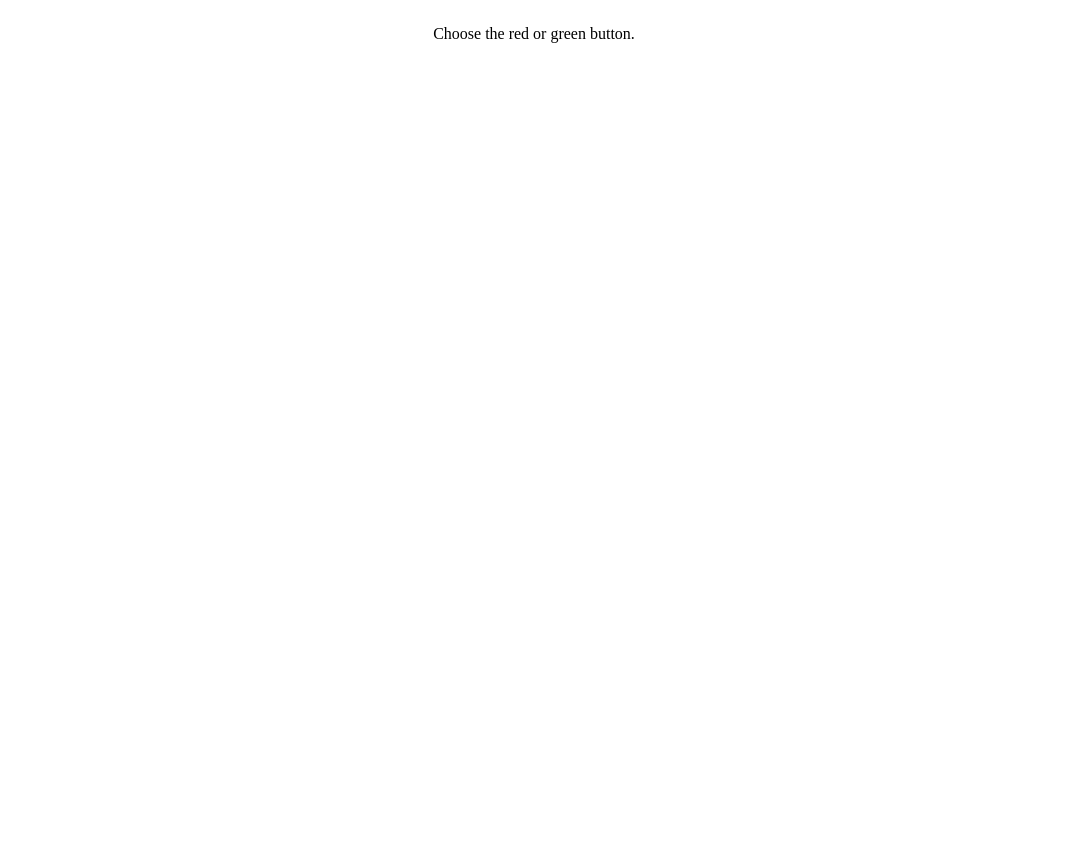
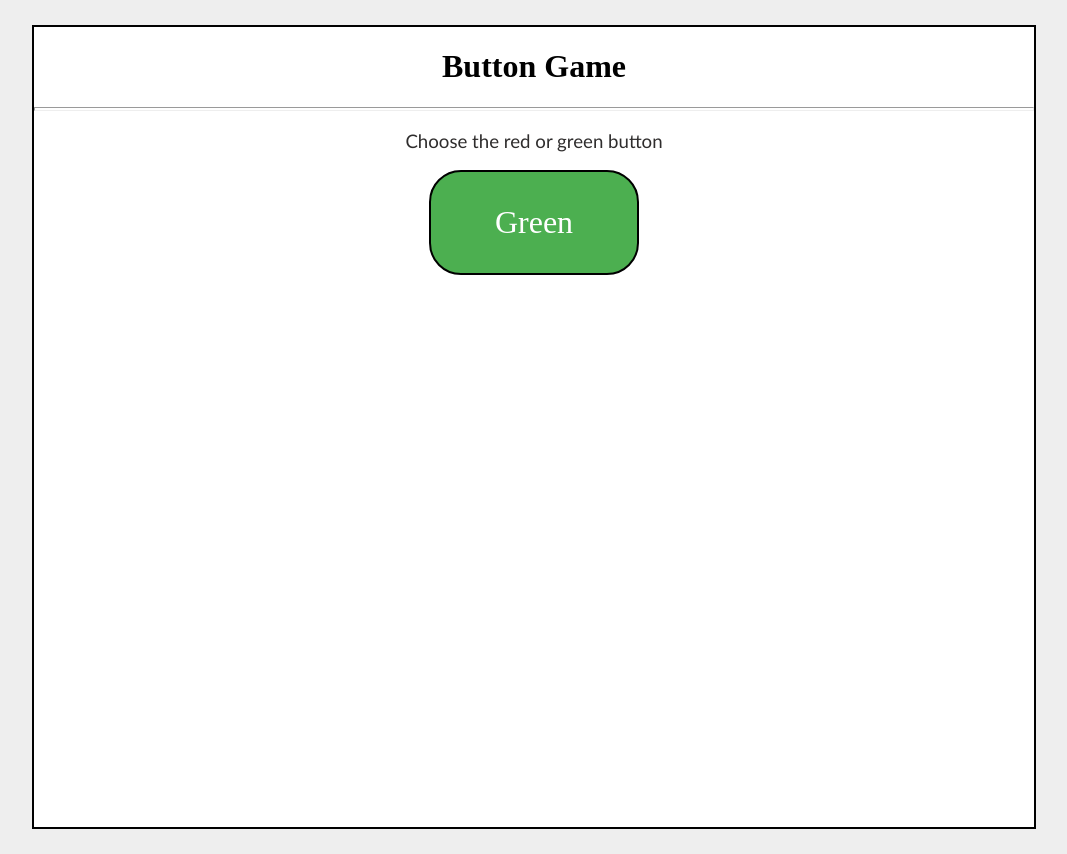
Before and after one commit to NCarteazy/Buttons, a plain HTML site: page htmlcss/index.html in a window 1280 px wide. Shown: the whole page, without its empty margins (106-1173 px from the left). Before the commit the page ends 800 px from the top, so only its background shows below. Drawn offline with Linux system fonts and the light colour scheme.

Commit message:
small adds

```diff
--- a/htmlcss/index.html
+++ b/htmlcss/index.html
@@ -7,7 +7,10 @@
 
 <body>
 <div id="main">
-Choose the red or green button.
+<h1>Button Game</h1>
+<hr>
+<p>Choose the red or green button</p>
+<button1 class="button">Green</button1>
 </div>
 
 </body>
--- a/htmlcss/style.css
+++ b/htmlcss/style.css
@@ -1,9 +1,53 @@
 body {
-background: #FFFFFF;
+background: #EEEEEE;
 text-align:center
 }
 #main {
 width: 1000px;
-height:600px;
+height:800px;
+background: #FFFFFF;
 margin: 25px auto;
+border: solid 2px #000000;
 }
+
+h1 {
+text-align: center;
+font-family:"Times New Roman";
+font: 20pt;
+color: #000000;
+}
+
+hr {
+height: 2px;
+color: #000000;
+}
+
+p {
+font-family:"Calibri";
+font-size: 14pt;
+text-align: center;
+color: #2f2d2d;
+}
+
+.button {
+	border-radius: 32px;
+    background-color: #4CAF50; /* Green */
+    border: solid 2px #000000;
+    color: #fff;
+    padding: 32px 64px;
+    text-align: left;
+    text-decoration: none;
+    display: inline-block;
+    font-size: 32px;
+	cursor: pointer;
+	outline: none;
+
+}
+
+.button:hover {background-color: #3e8e41}
+
+.button:active {
+  background-color: #3e8e41;
+  box-shadow: 0 5px #666;
+  transform: translateY(4px);
+}
```
